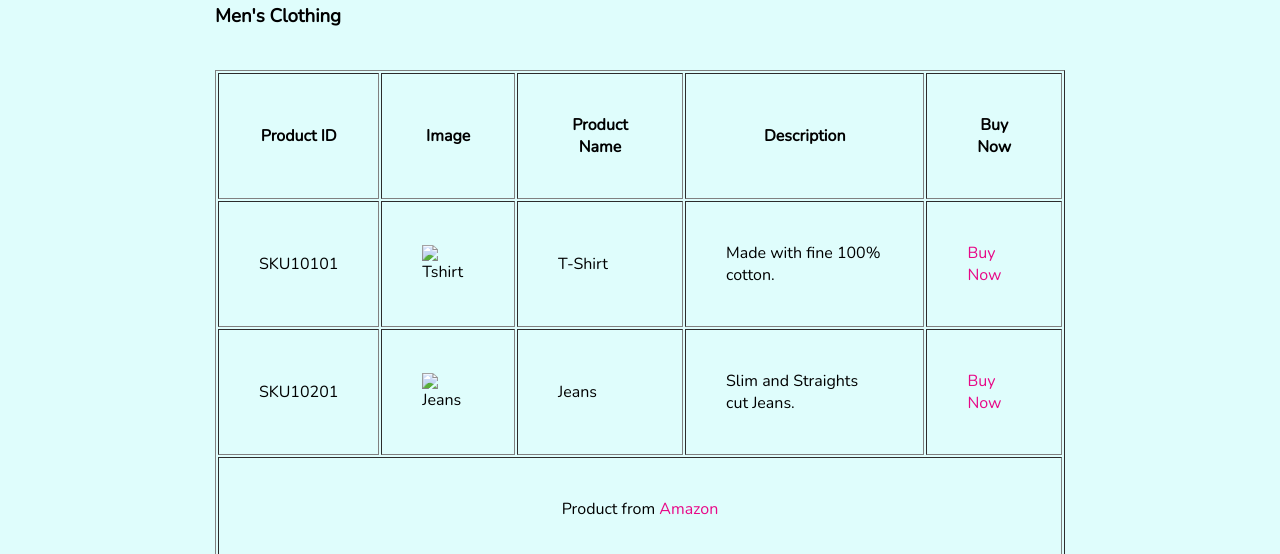
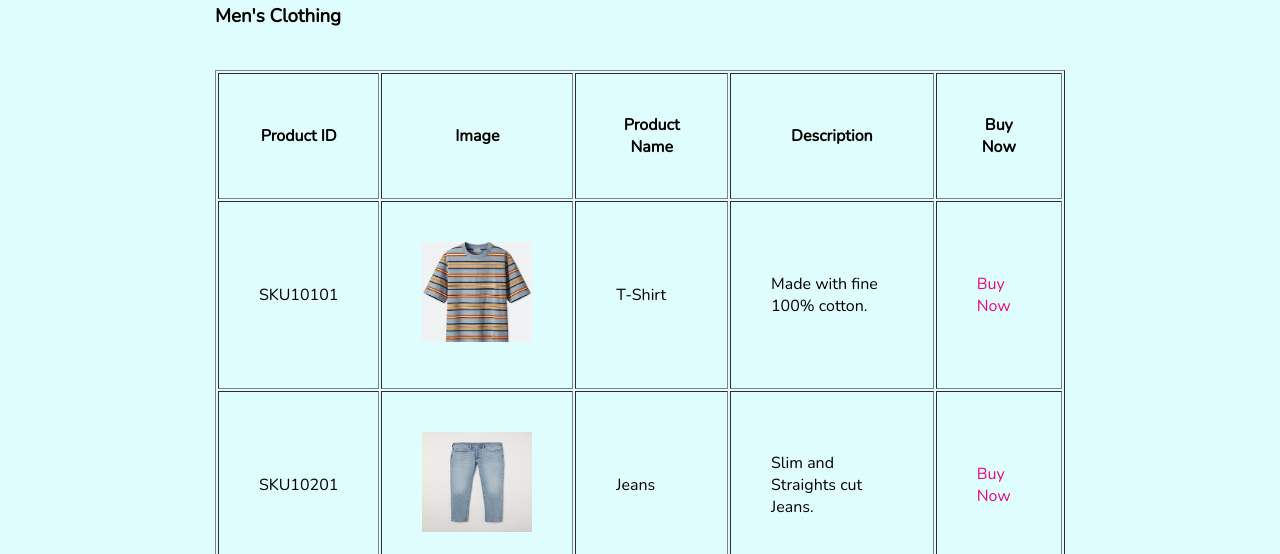
Before and after one commit to ghostmanish/Intoduction, a plain HTML site: page shop.html in a window 1280 px wide. Shown: the part 246-800 px from the top of the page. Drawn offline with nearby package versions, Linux system fonts and the light colour scheme; the site is published under a folder, as on GitHub Pages, so addresses that start at the root find nothing.

Commit message:
Update shop.html

```diff
--- a/shop.html
+++ b/shop.html
@@ -36,14 +36,14 @@
                 <tbody>
                     <tr>
                         <td>SKU10101</td>
-                        <td><img src="/Image/tshirt.jpg" alt="Tshirt" height="100px" width="110px"></td>
+                        <td><img src="Image/tshirt.jpg" alt="Tshirt" height="100px" width="110px"></td>
                         <td>T-Shirt</td>
                         <td>Made with fine 100% cotton.</td>
                         <td><a href="#">Buy Now</a></td>
                     </tr>
                     <tr>
                         <td>SKU10201</td>
-                        <td><img src="/Image/jeans.jpg" alt="Jeans" height="100px" width="110px"></td>
+                        <td><img src="Image/jeans.jpg" alt="Jeans" height="100px" width="110px"></td>
                         <td>Jeans</td>
                         <td>Slim and Straights cut Jeans.</td>
                         <td><a href="#">Buy Now</a></td>
```
